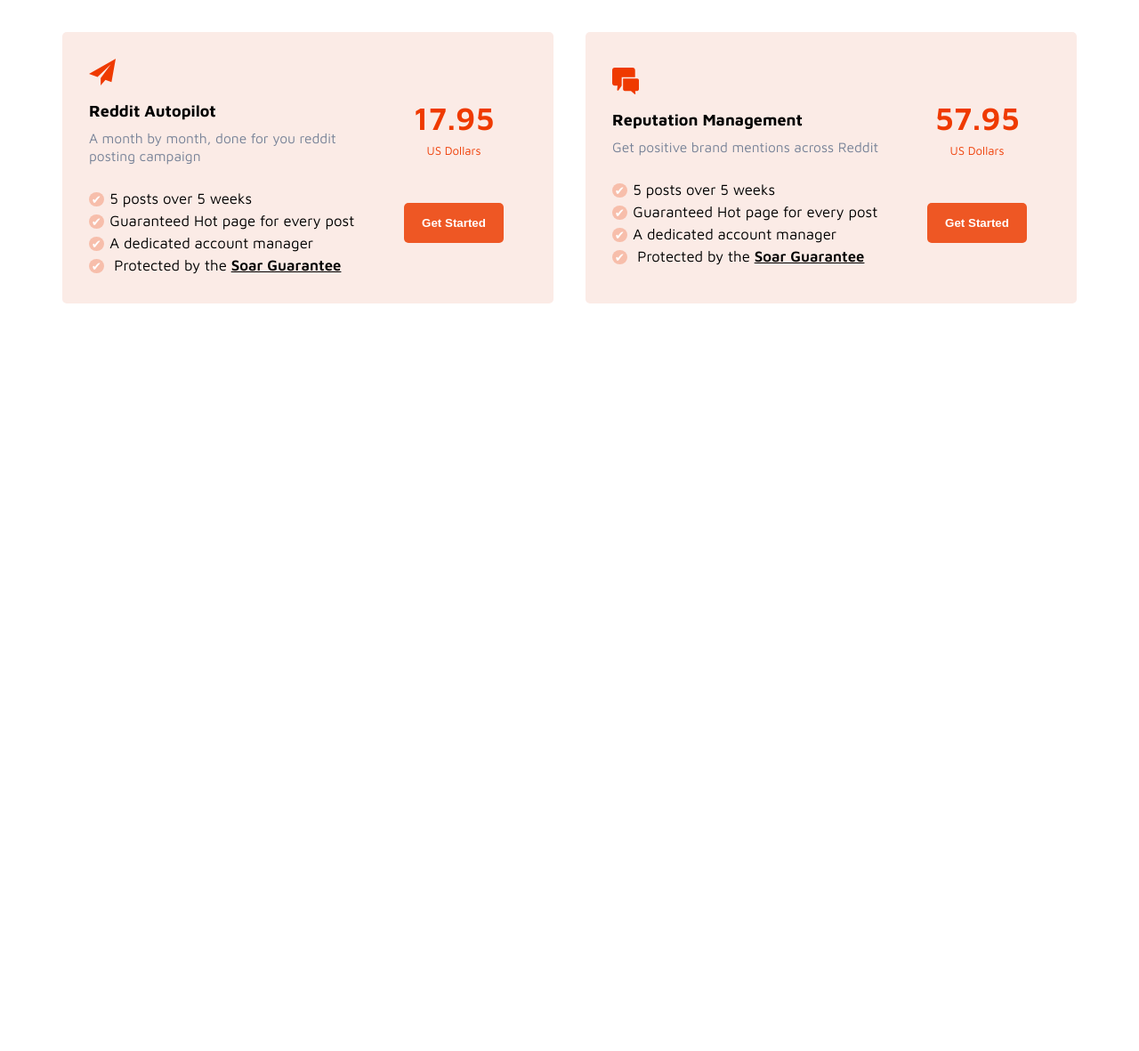
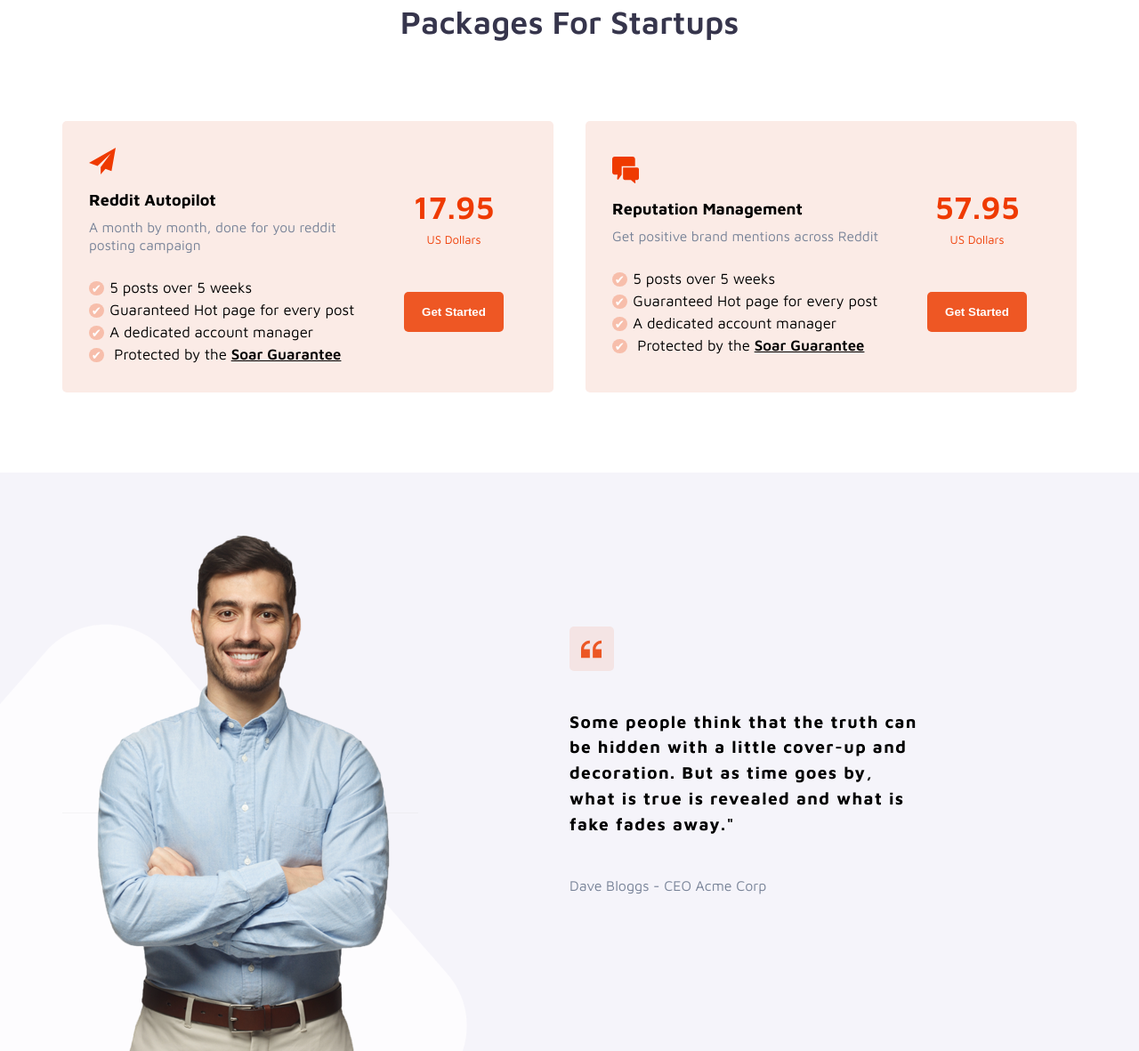
Before and after one commit to john-afolabi/soar-landing-page, a website built with Parcel: page src/index.html in a window 1280 px wide. Shown: the part 2813-3994 px from the top of the page at 89% size. Before the commit the page ends 3154 px from the top, so only its background shows below. Built offline with nearby package versions, Linux system fonts and the light colour scheme.

Commit message:
Build and style testimonial section

```diff
--- /dev/null
+++ b/src/components/Testimonial.js
@@ -0,0 +1,29 @@
+import model from "../img/png/male-model.png";
+
+export const Testimonial = (open) => {
+	const template = `
+    <section class="testimonial">
+			<div class="testimonial-content">
+				<img src="${model}" />
+                <div>
+                <svg width="50" height="50" viewBox="0 0 50 50" fill="none" xmlns="http://www.w3.org/2000/svg">
+<rect width="50" height="50" rx="5" fill="#F4E4E4"/>
+<path d="M13 25.5V35.3572H22.8572V25.5H16.2857C16.2857 21.8766 19.2337 18.9286 22.8572 18.9286V15.6429C17.4216 15.6429 13 20.0644 13 25.5V25.5Z" fill="#EC5724"/>
+<path d="M36 18.9286V15.6429C30.5644 15.6429 26.1428 20.0644 26.1428 25.5V35.3572H36V25.5H29.4286C29.4286 21.8766 32.3766 18.9286 36 18.9286V18.9286Z" fill="#EC5724"/>
+</svg>
+
+
+					<h3>
+						Some people think that the truth can be hidden with a
+						little cover-up and decoration. But as time goes by,
+						what is true is revealed and what is fake fades away."
+					</h3>
+					<p>Dave Bloggs - CEO Acme Corp</p>
+				</div>
+            </div>
+
+		</section>
+    `;
+
+	return template;
+};
--- a/src/index.js
+++ b/src/index.js
@@ -1,6 +1,7 @@
 import { Header } from "./components/Header.js";
 import { About } from "./components/About.js";
 import { Packages } from "./components/Packages.js";
+import { Testimonial } from "./components/Testimonial.js";
 
 import "./scss/main.scss";
 
@@ -11,6 +12,7 @@
 		${Header()}
 		${About()}
 		${Packages()}
+		${Testimonial()}
     `;
 };
 
--- a/src/scss/_about.scss
+++ b/src/scss/_about.scss
@@ -86,13 +86,14 @@
 	.services-bg {
 		background-color: #f5f4fa;
 		margin: 0 -150px;
+
 		.services {
 			display: grid;
 			grid-template-columns: repeat(4, 1fr);
 			grid-column-gap: 3em;
-			margin: 0 auto;
+			margin: 90px auto;
 			max-width: 1140px;
-			padding-top: 100px;
+			padding: 100px 0;
 			.service-card {
 				background-color: white;
 				text-align: center;
--- /dev/null
+++ b/src/scss/_testimonial.scss
@@ -0,0 +1,39 @@
+.testimonial {
+	background-color: #f5f4fa;
+	margin: 90px -150px 0;
+	background-image: url("../img/svg/testimonial-bg.svg");
+	background-repeat: no-repeat;
+	background-position: bottom left;
+
+	.testimonial-content {
+		max-width: 1140px;
+		margin: 0 auto;
+		display: grid;
+		grid-template-columns: repeat(2, 1fr);
+		align-items: center;
+
+		img {
+			margin-top: 50px;
+			z-index: 2;
+		}
+
+		div {
+			width: 400px;
+			h3 {
+				margin-top: 40px;
+				text-transform: none;
+				font-size: 1.6em;
+				line-height: 1.5;
+			}
+			p {
+				margin-top: 40px;
+			}
+		}
+	}
+
+	// svg {
+	// 	margin-top: -800px;
+	// 	margin-left: -50px;
+	// 	z-index: 1;
+	// }
+}
--- a/src/scss/main.scss
+++ b/src/scss/main.scss
@@ -2,3 +2,4 @@
 @import "header";
 @import "about";
 @import "packages";
+@import "testimonial";
```
Also changed, not shown: src/img/png/male-model.png (added), src/img/svg/testimonial-bg.svg (added).
